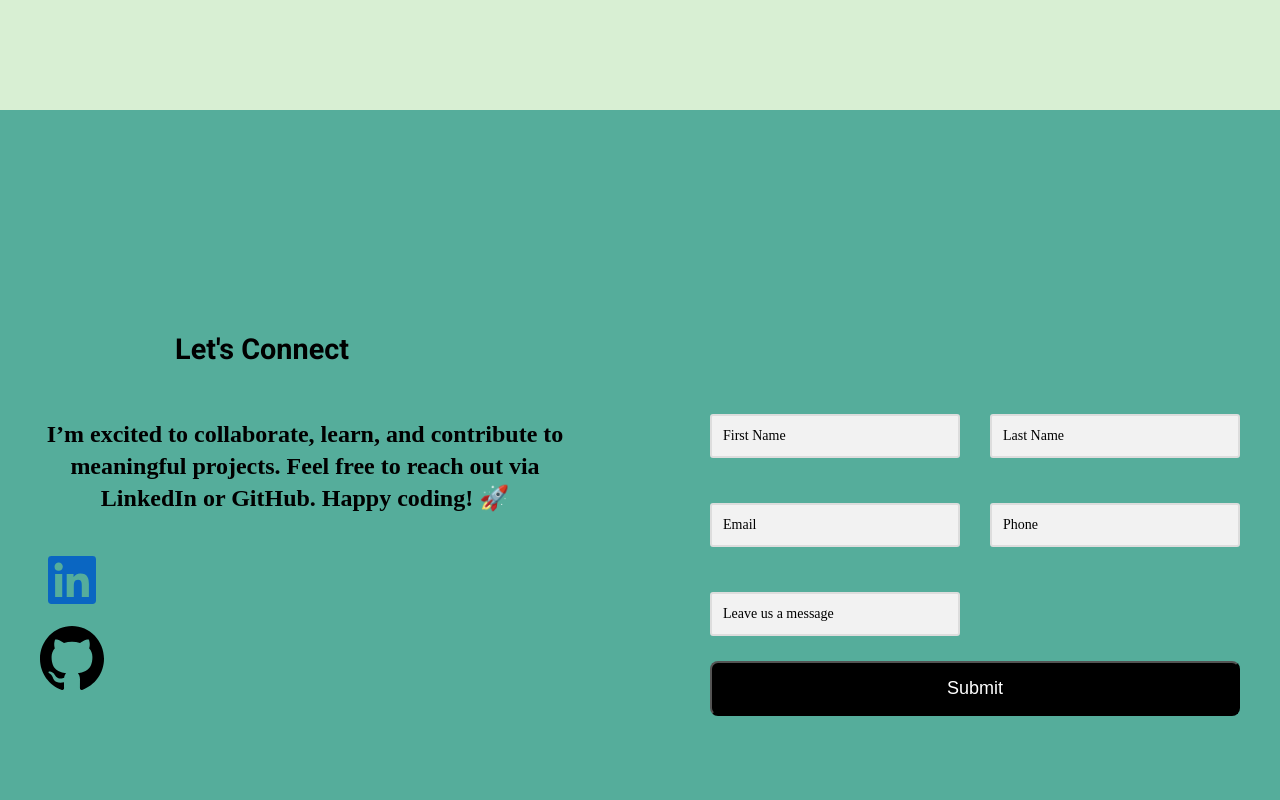
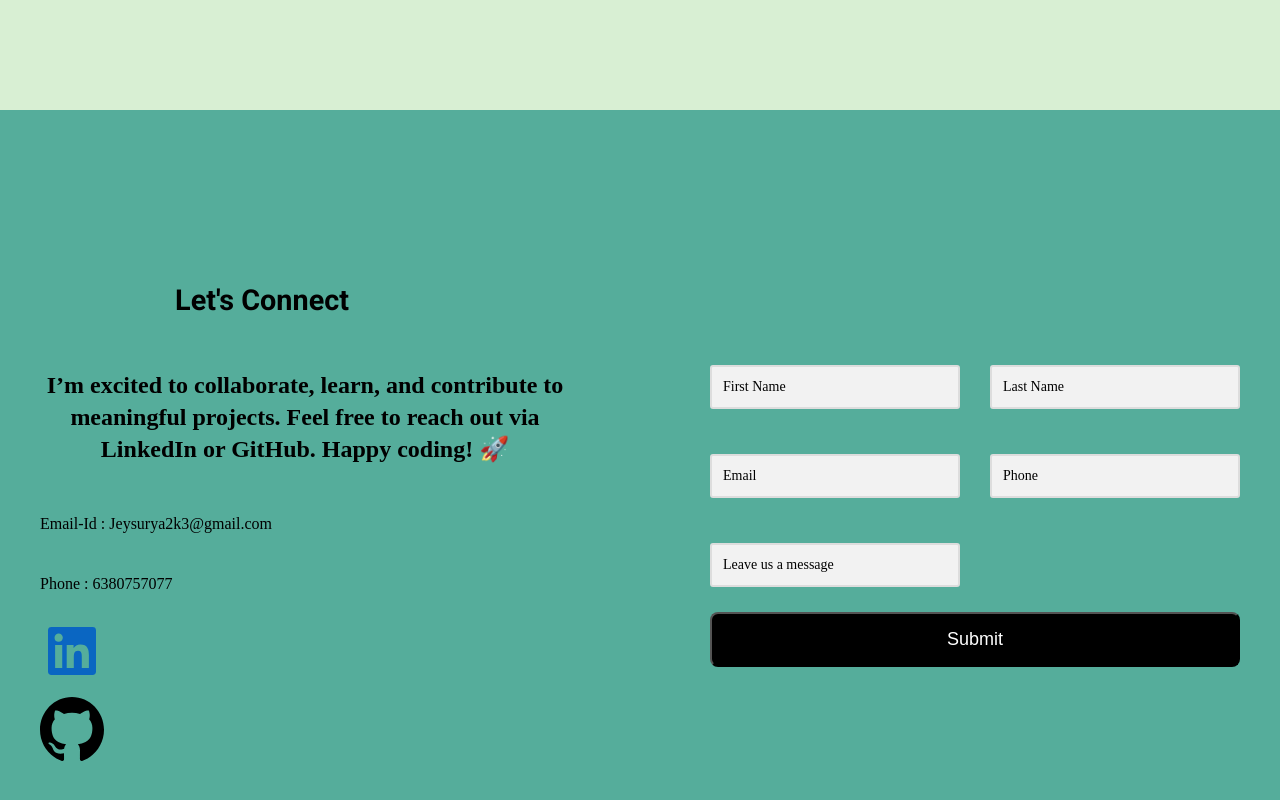
Before and after one commit to CodeCraftManJSURYA/Portfolio, a plain HTML site: page index.html in a window 1280 px wide. Shown: the part 2293-3093 px from the top of the page. Drawn offline with Linux system fonts and the light colour scheme.

Commit message:
fourth commit

```diff
--- a/index.html
+++ b/index.html
@@ -123,6 +123,9 @@
                   GitHub. Happy coding! 🚀
                   </p>
 
+                  <p class="final">Email-Id : Jeysurya2k3@gmail.com</p>
+                  <p class="final">Phone : 6380757077</p>
+
                   <a target=" blank" href="https://www.linkedin.com/in/jeya-surya-k-8a462622a?utm_source=share&utm_campaign=share_via&utm_content=profile&utm_medium=android_app"><img src="images/linkedin-svgrepo-com.svg"/></a>
                   <a target=" blank" href="https://github.com/CodeCraftManJSURYA"><img src="images/github-142-svgrepo-com.svg"/></a>
 
```
